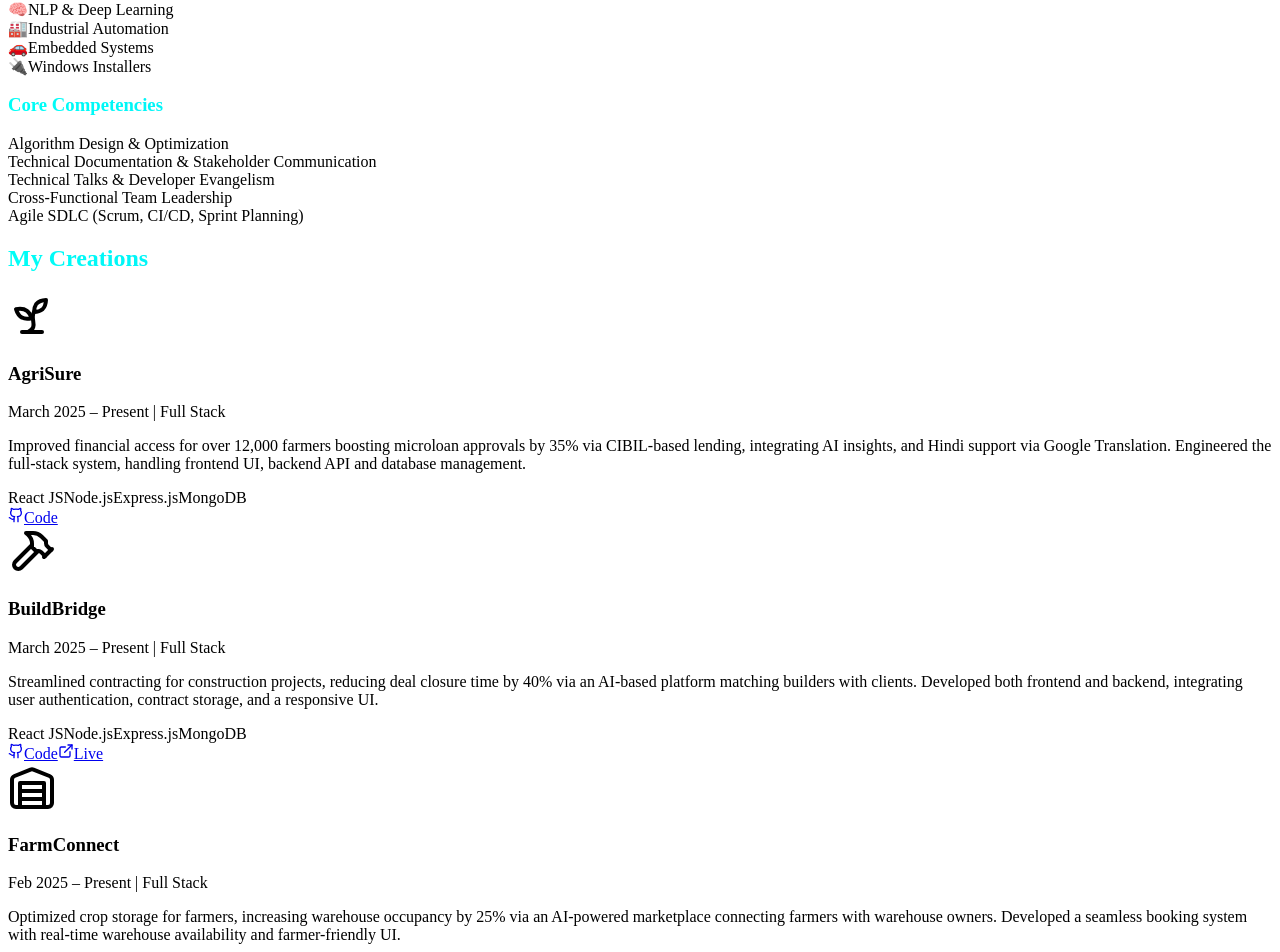
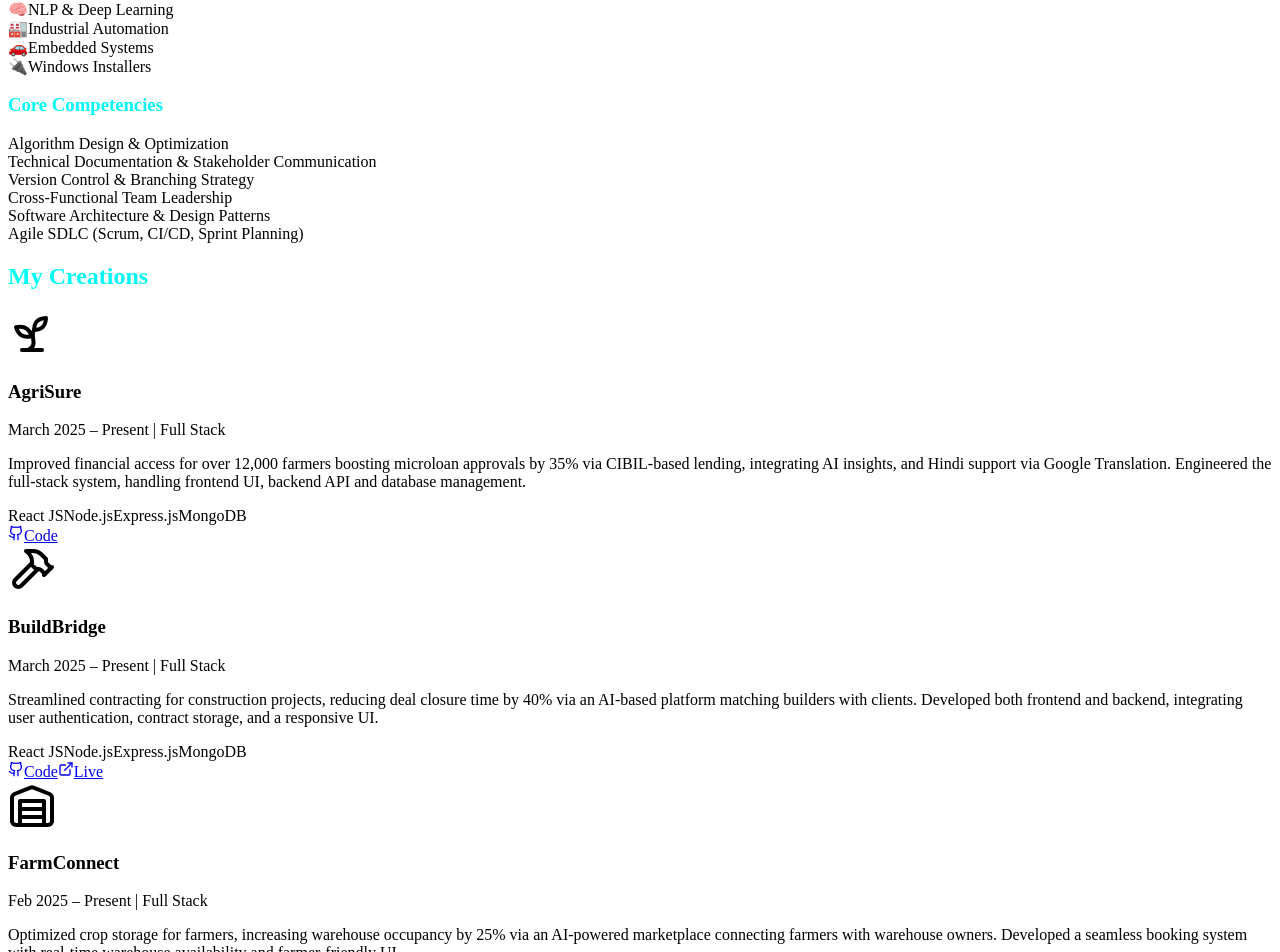
Before and after one commit to shantanu-suman/Portfolio, a React (Vite) app in the folder client/: page / in a window 1280 px wide. Shown: the part 1366-2318 px from the top of the page. Built offline with nearby package versions, Linux system fonts and the light colour scheme.

Commit message:
Updated Tech stack_3

```diff
--- a/client/src/components/tech-stack.tsx
+++ b/client/src/components/tech-stack.tsx
@@ -38,8 +38,9 @@ export default function TechStack() {
 const coreCompetencies = [
   "Algorithm Design & Optimization",
   "Technical Documentation & Stakeholder Communication",
-  "Technical Talks & Developer Evangelism",
+  "Version Control & Branching Strategy",
   "Cross-Functional Team Leadership",
+  "Software Architecture & Design Patterns",
   "Agile SDLC (Scrum, CI/CD, Sprint Planning)"
 ];
 
```
Also changed, not shown: 2 other files (tests, documents, lock files or other folders).
